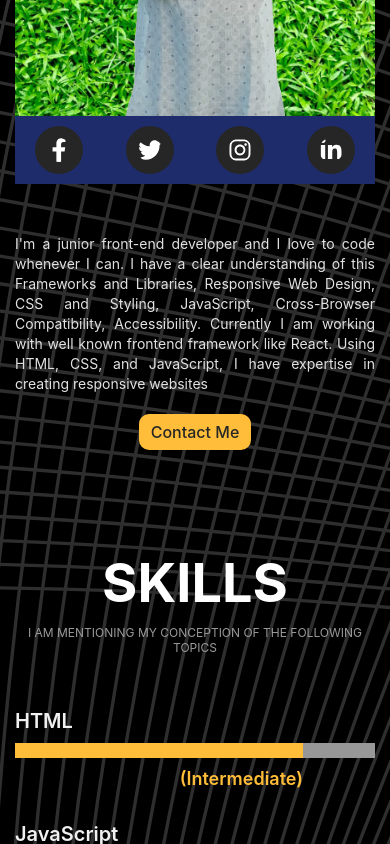
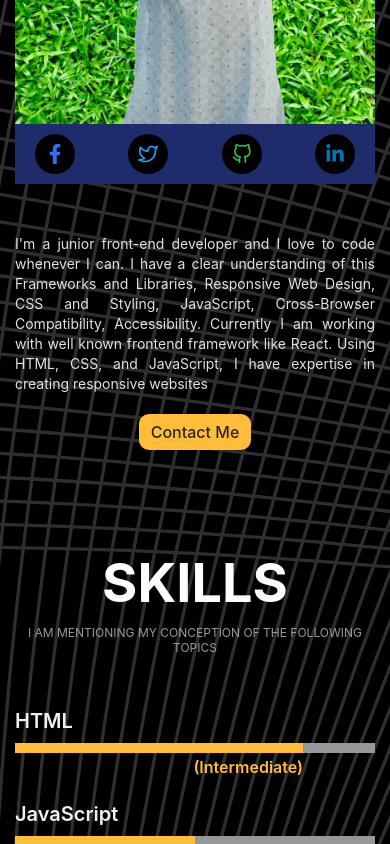
Before and after one commit to nuruddin-osman/checkPortfolio, a React (Vite) app: page / in a window 390 px wide. Shown: the part 1360-2204 px from the top of the page. Built offline with nearby package versions, Linux system fonts and the light colour scheme.

Commit message:
social link add done

```diff
--- a/src/sections/about/About.jsx
+++ b/src/sections/about/About.jsx
@@ -1,8 +1,9 @@
 import React from 'react'
 import './about.css'
-import { FaFacebookF, FaTwitter, FaInstagram} from "react-icons/fa";
+import { FaFacebookF} from "react-icons/fa";
 import { FaLinkedinIn } from "react-icons/fa6";
 import AboutImage from '../../assets/images/aboutImage.png'
+import { FiGithub, FiTwitter } from "react-icons/fi";
 
 const About = () => {
   return (
@@ -14,10 +15,18 @@ const About = () => {
               <div className="about_image">
                 <img src={AboutImage} alt="About Image" />
                 <div className="about_social">
-                  <FaFacebookF className='about_icon'/>
-                  <FaTwitter className='about_icon' />
-                  <FaInstagram className='about_icon'/>
-                  <FaLinkedinIn className='about_icon'/>
+                  <a href="https://www.facebook.com/mnos365/">
+                    <FaFacebookF className='about_icon facebook'/>
+                  </a>
+                  <a href="https://twitter.com/NuruddinDev">
+                    <FiTwitter className='about_icon twitter'/>
+                 </a>
+                  <a href="https://github.com/mnosumon">
+                    <FiGithub className='about_icon github' />
+                  </a>
+                  <a href="https://www.linkedin.com/in/md-nuruddin-osman-b78334209/">
+                    <FaLinkedinIn className='about_icon linkedin'/>
+                  </a>
                 </div>
               </div>
             </div>
--- a/src/sections/about/about.css
+++ b/src/sections/about/about.css
@@ -57,14 +57,28 @@
     align-items: center;
     padding: 10px 20px;
 }
-.about_icon{
-    font-size: 48px;
-    background: #262626;
-    padding: 12px;
+.about_social a{
+    background: black;
+    padding: 10px;
     border-radius: 50%;
     display: flex;
     align-items: center;
     justify-content: center;
+}
+.linkedin{
+    color: #0077b5 ;
+}
+.twitter{
+    color: #1DA1F2;
+}
+.github{
+    color: #2dba4e;
+}
+.facebook{
+    color: #316FF6;
+}
+.about_icon{
+    font-size: 35px;
 }
 
 /* =======================Large Medium============================ */
@@ -93,6 +107,9 @@
     .about_media {
         overflow: hidden;
     }
+    .about_icon{
+        font-size: 30px;
+    }
 }
 /* =======================Medium============================ */
 @media screen and (max-width: 768px){
@@ -116,6 +133,9 @@
     .about_content a{
         margin-top: 30px;
     }
+    .about_icon{
+        font-size: 25px;
+    }
 }
 
 /* =======================Small============================ */
@@ -124,7 +144,7 @@
         margin: 100px 15px;
     }
     .about_image {
-        height: 480px;
+        height: auto;
         width: auto;
     }
     .about_content {
@@ -141,4 +161,7 @@
         padding: 8px 12px;
         font-size: 16px;
     }
+    .about_icon{
+        font-size: 20px;
+    }
 }
--- a/src/sections/skill/skill.css
+++ b/src/sections/skill/skill.css
@@ -141,6 +141,16 @@
         margin-top: 10px;
     }
     .progress_bar::after{
-        top: 20px;
+        top: 8px;
+        font-size: 16px;
+    }
+    .progress {
+        height: 10px;
+    }
+    .progress_bar{
+        height: 10px;
+    }
+    .progress_item {
+        margin-bottom: 45px;
     }
 }
```
